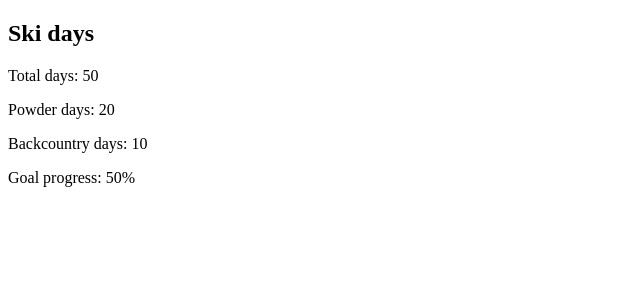
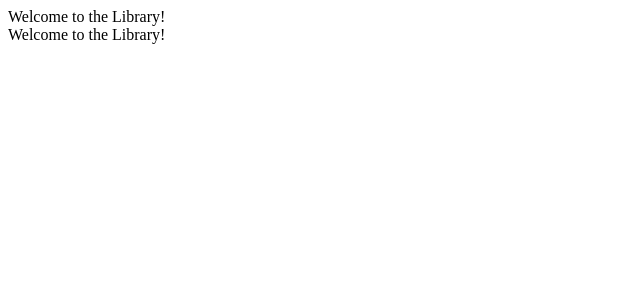
Before and after one commit to liaindev/react-essential-training-on-linkedin, a React (Create React App) app: page / in a window 1280 px wide. Shown: the top 300 px of the page, without its empty margins (0-640 px from the left). Built offline with nearby package versions, Linux system fonts and the light colour scheme.

Commit message:
Compose multiple components

```diff
--- a/src/index.js
+++ b/src/index.js
@@ -1,51 +1,19 @@
 import React, { Component } from 'react';
 import { render } from 'react-dom';
 
-let skiData = {
-  total: 50,
-  powder: 20,
-  backcountry: 10,
-  goal: 100
-}
-
-// create a separate functions
-const getPercent = decimal => {
-  return decimal * 100 + '%'
-}
-const calcGoalProgress = (total, goal) => {
-  return getPercent(total/goal)
-}
-
-/* You can also create a component as a function.
-So using the JS syntax we can create a JS function
-that returns JSX elements to be rendered */
-
-// create an arrow function to create component SkiDayCounter that returns some JSX elements, destructuring properties in {}
-const SkiDayCounter = ({total, powder, backcountry, goal}) => {
+const Library = () => {
   return (
-    <section>
-      <h1>Ski days</h1>
-      <div>
-        <p>Total days: {total}</p>
-      </div>
-      <div>
-        <p>Powder days: {powder}</p>
-      </div>
-      <div>
-        <p>Backcountry days: {backcountry}</p>
-      </div>
-      <div>
-        <p>Goal progress: {calcGoalProgress(total, goal)}</p>
-      </div>
-  </section>
+    <div>
+      Welcome to the Library!
+    </div>
   )
 }
 
+// to render multiple different <Library /> components to the DOM
 render(
-  <SkiDayCounter
-    total={skiData.total}
-    powder={skiData.powder}
-    backcountry={skiData.backcountry}
-    goal={skiData.goal}/>,
+  <div>
+    <Library />
+    <Library />
+  </div>,
   document.getElementById('root')
 )
```
